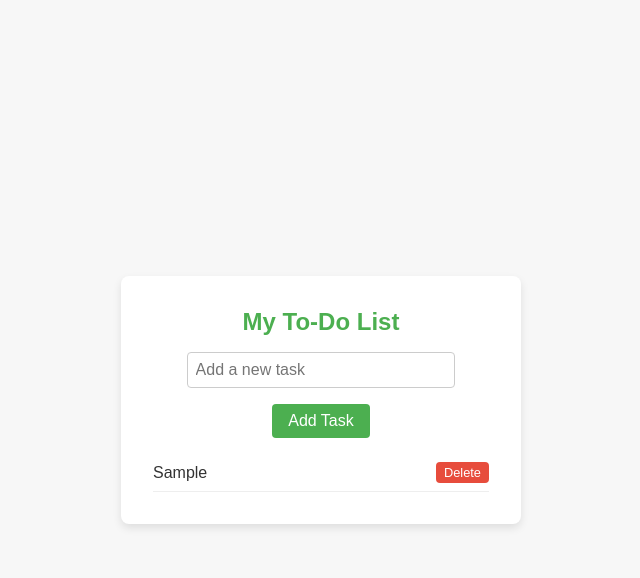
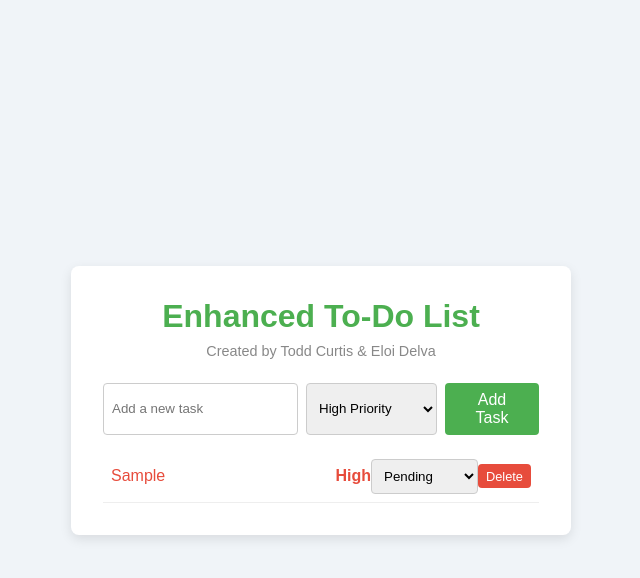
Before and after one commit to Edelva01/DynamicTodo, a plain HTML site: page index.html in a window 1280 px wide. Both pictures are taken after typing "Sample" into the empty fields and a click on the button "Add Task". Shown: the whole page, without its empty margins (319-959 px from the left). Drawn offline with Linux system fonts and the light colour scheme.

Commit message:
added features

```diff
--- a/index.html
+++ b/index.html
@@ -3,7 +3,7 @@
 <head>
     <meta charset="UTF-8">
     <meta name="viewport" content="width=device-width, initial-scale=1.0">
-    <title>Dynamic To-Do List</title>
+    <title>Enhanced To-Do List</title>
     <style>
         /* Basic Reset */
         * {
@@ -12,46 +12,61 @@
             box-sizing: border-box;
         }
 
-        /* Styling the body and layout */
+        /* Body and Layout */
         body {
             font-family: Arial, sans-serif;
             display: flex;
             justify-content: center;
             align-items: center;
             min-height: 100vh;
-            background-color: #f7f7f7;
+            background-color: #f0f4f8;
             color: #333;
         }
 
-        /* Container for the to-do list */
+        /* To-Do List Container */
         .todo-container {
-            background: #fff;
+            background: #ffffff;
             padding: 2rem;
             width: 100%;
-            max-width: 400px;
-            box-shadow: 0 4px 8px rgba(0, 0, 0, 0.1);
+            max-width: 500px;
+            box-shadow: 0 4px 12px rgba(0, 0, 0, 0.1);
             border-radius: 8px;
             text-align: center;
         }
 
-        /* Title */
+        /* Title and Creators */
         h1 {
-            font-size: 1.5rem;
-            margin-bottom: 1rem;
+            font-size: 2rem;
             color: #4CAF50;
+            margin-bottom: 0.5rem;
         }
 
-        /* Input field */
+        .creators {
+            font-size: 0.9rem;
+            color: #888;
+            margin-bottom: 1.5rem;
+        }
+
+        /* Input and Priority */
+        .input-group {
+            display: flex;
+            gap: 0.5rem;
+            margin-bottom: 1rem;
+        }
+
         input[type="text"] {
-            width: 80%;
+            flex: 1;
             padding: 0.5rem;
-            margin-bottom: 1rem;
             border: 1px solid #ccc;
             border-radius: 4px;
-            font-size: 1rem;
         }
 
-        /* Add button */
+        select {
+            padding: 0.5rem;
+            border: 1px solid #ccc;
+            border-radius: 4px;
+        }
+
         button.add-btn {
             padding: 0.5rem 1rem;
             background-color: #4CAF50;
@@ -67,65 +82,88 @@
             background-color: #45a049;
         }
 
-        /* Task list */
+        /* Task List */
         ul {
             list-style-type: none;
             margin-top: 1rem;
+            padding: 0;
         }
 
-        /* Task items */
+        /* Task Item */
         li {
             display: flex;
             justify-content: space-between;
             align-items: center;
-            padding: 0.5rem 0;
+            padding: 0.5rem;
             border-bottom: 1px solid #eee;
             font-size: 1rem;
         }
 
-        /* Task text */
         .task-text {
             flex: 1;
             text-align: left;
         }
 
-        /* Completed task */
-        .completed {
-            text-decoration: line-through;
-            color: #999;
+        .priority {
+            font-weight: bold;
         }
 
-        /* Delete button */
-        button.delete-btn {
+        .priority-high { color: #e74c3c; }
+        .priority-medium { color: #f39c12; }
+        .priority-low { color: #2ecc71; }
+
+        /* Status Buttons */
+        .status-btns select {
+            margin-right: 0.5rem;
+            padding: 0.3rem;
+            font-size: 0.9rem;
+        }
+
+        .delete-btn {
             background-color: #e74c3c;
             color: white;
             border: none;
             border-radius: 4px;
-            padding: 0.2rem 0.5rem;
+            padding: 0.3rem 0.5rem;
             cursor: pointer;
             font-size: 0.8rem;
-            transition: background-color 0.3s ease;
         }
 
-        button.delete-btn:hover {
+        .delete-btn:hover {
             background-color: #c0392b;
         }
+
+        /* Status Styling */
+        .completed { text-decoration: line-through; color: #999; }
+        .in-progress { color: #2980b9; }
+        .pending { color: #f39c12; }
     </style>
 </head>
 <body>
 
     <div class="todo-container">
-        <h1>My To-Do List</h1>
-        <input type="text" id="taskInput" placeholder="Add a new task">
-        <button class="add-btn" onclick="addTask()">Add Task</button>
+        <h1>Enhanced To-Do List</h1>
+        <p class="creators">Created by Todd Curtis & Eloi Delva</p>
+
+        <div class="input-group">
+            <input type="text" id="taskInput" placeholder="Add a new task">
+            <select id="prioritySelect">
+                <option value="high">High Priority</option>
+                <option value="medium">Medium Priority</option>
+                <option value="low">Low Priority</option>
+            </select>
+            <button class="add-btn" onclick="addTask()">Add Task</button>
+        </div>
+
         <ul id="taskList"></ul>
     </div>
 
     <script>
-        // Function to add a task
         function addTask() {
             const taskInput = document.getElementById('taskInput');
+            const prioritySelect = document.getElementById('prioritySelect');
             const taskText = taskInput.value.trim();
+            const priority = prioritySelect.value;
 
             if (taskText === "") {
                 alert("Please enter a task.");
@@ -135,24 +173,38 @@
             // Create a new list item (task)
             const li = document.createElement('li');
 
-            // Task text with click event to mark complete
+            // Task text with priority
             const taskSpan = document.createElement('span');
-            taskSpan.className = 'task-text';
+            taskSpan.className = `task-text priority-${priority}`;
             taskSpan.innerText = taskText;
-            taskSpan.onclick = () => {
-                taskSpan.classList.toggle('completed');
-            };
+
+            // Priority Label
+            const priorityLabel = document.createElement('span');
+            priorityLabel.className = `priority priority-${priority}`;
+            priorityLabel.innerText = priority.charAt(0).toUpperCase() + priority.slice(1);
+
+            // Status dropdown
+            const statusSelect = document.createElement('select');
+            statusSelect.className = 'status-btns';
+            const statuses = ['Pending', 'In Progress', 'Complete'];
+            statuses.forEach(status => {
+                const option = document.createElement('option');
+                option.value = status.toLowerCase();
+                option.innerText = status;
+                statusSelect.appendChild(option);
+            });
+            statusSelect.onchange = () => updateStatus(taskSpan, statusSelect.value);
 
             // Delete button
             const deleteBtn = document.createElement('button');
             deleteBtn.className = 'delete-btn';
             deleteBtn.innerText = 'Delete';
-            deleteBtn.onclick = () => {
-                li.remove();
-            };
+            deleteBtn.onclick = () => li.remove();
 
-            // Append task text and delete button to list item
+            // Append elements to the list item
             li.appendChild(taskSpan);
+            li.appendChild(priorityLabel);
+            li.appendChild(statusSelect);
             li.appendChild(deleteBtn);
 
             // Append list item to the task list
@@ -161,6 +213,12 @@
             // Clear the input field
             taskInput.value = '';
         }
+
+        // Function to update the status of the task
+        function updateStatus(taskElement, status) {
+            taskElement.classList.remove('completed', 'in-progress', 'pending');
+            taskElement.classList.add(status);
+        }
     </script>
 
 </body>
```
